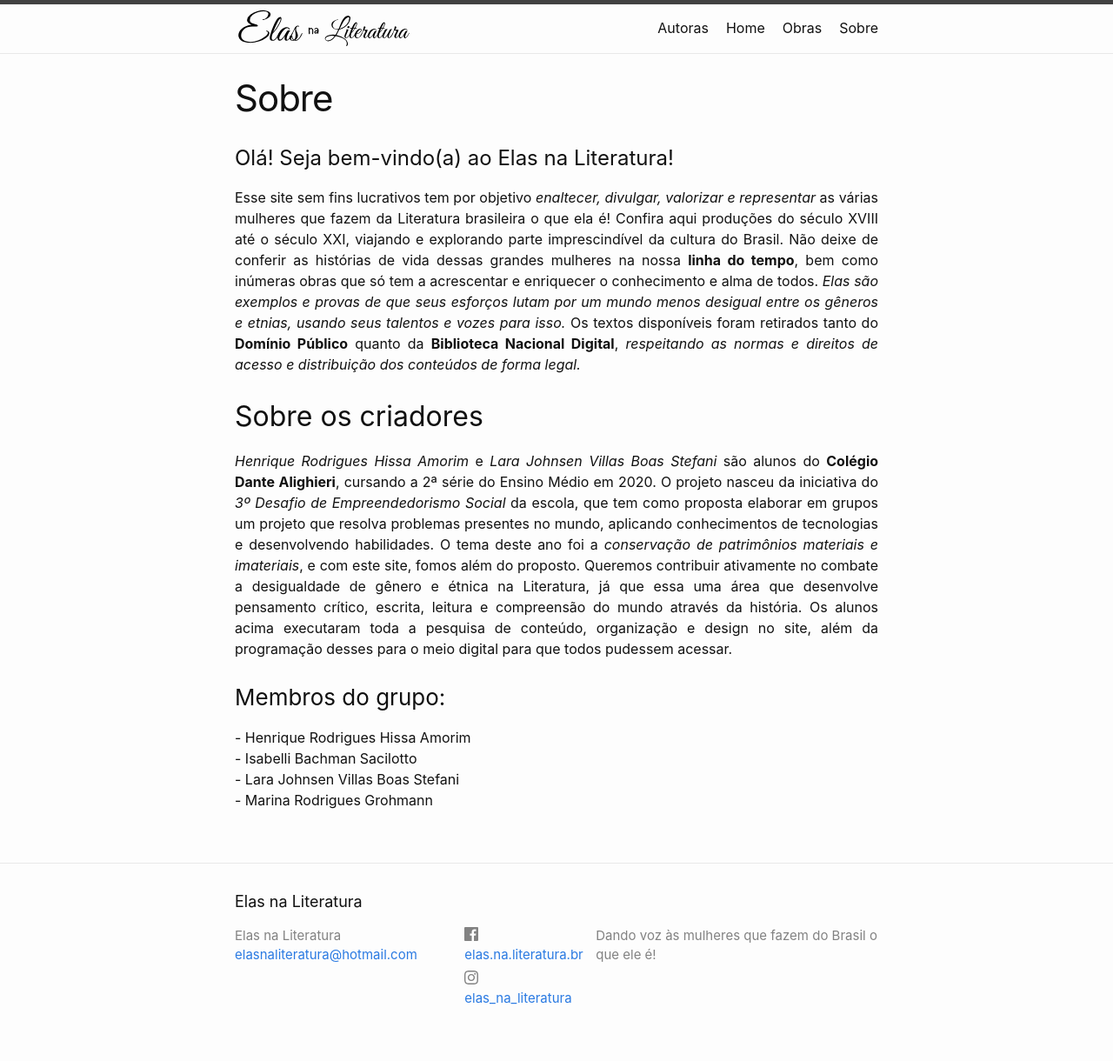
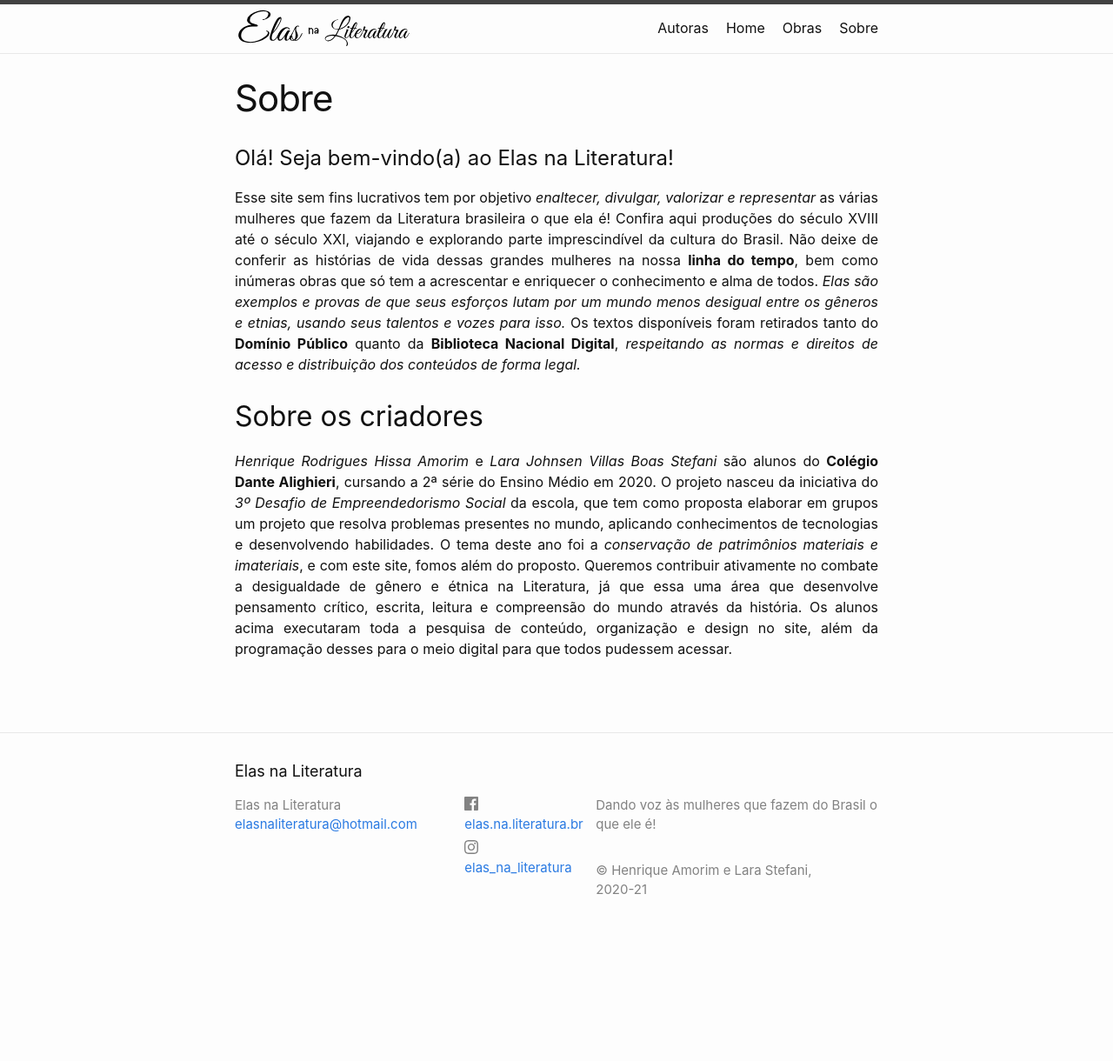
Before and after one commit to elas-na-literatura/elas-na-literatura.github.io, a Jekyll site: the page built from sobre.markdown, in a window 1280 px wide. Shown: the whole page at 87% size. Built offline with Jekyll 4.4.1, drawn with Linux system fonts in a browser that asks for light colours; after the commit the page ends 1080 px from its top, so only the background shows below that.

Commit message:
melhorei anim + copyright!

```diff
--- a/_includes/footer.html
+++ b/_includes/footer.html
@@ -28,6 +28,10 @@
       <div class="footer-col footer-col-3">
         <p>{{- site.description | escape -}}</p>
       </div>
+
+      <div class="footer-col footer-col-1">
+        © Henrique Amorim e Lara Stefani, 2020-21
+      </div>
     </div>
 
   </div>
--- a/sobre.markdown
+++ b/sobre.markdown
@@ -16,9 +16,4 @@ Os textos disponíveis foram retirados tanto do <b>Domínio Público</b> quanto
 
 <i>Henrique Rodrigues Hissa Amorim</i> e <i>Lara Johnsen Villas Boas Stefani</i> são alunos do <b>Colégio Dante Alighieri</b>, cursando a 2ª série do Ensino Médio em 2020. O projeto nasceu da iniciativa do <i>3º Desafio de Empreendedorismo Social</i> da escola, que tem como proposta elaborar em grupos um projeto que resolva problemas presentes no mundo, aplicando conhecimentos de tecnologias e desenvolvendo habilidades. O tema deste ano foi a <i>conservação de patrimônios materiais e imateriais</i>, e com este site, fomos além do proposto. Queremos contribuir ativamente no combate a desigualdade de gênero e étnica na Literatura, já que essa uma área que desenvolve pensamento crítico, escrita, leitura e compreensão do mundo através da história. Os alunos acima executaram toda a pesquisa de conteúdo, organização e design no site, além da programação desses para o meio digital para que todos pudessem acessar.
 <br><br>
-<h3>Membros do grupo:</h3>
-- Henrique Rodrigues Hissa Amorim<br>
-- Isabelli Bachman Sacilotto<br>
-- Lara Johnsen Villas Boas Stefani<br>
-- Marina Rodrigues Grohmann<br>
 </div>
```
Also changed, not shown: _layouts/home.html (+4 -5 lines).
